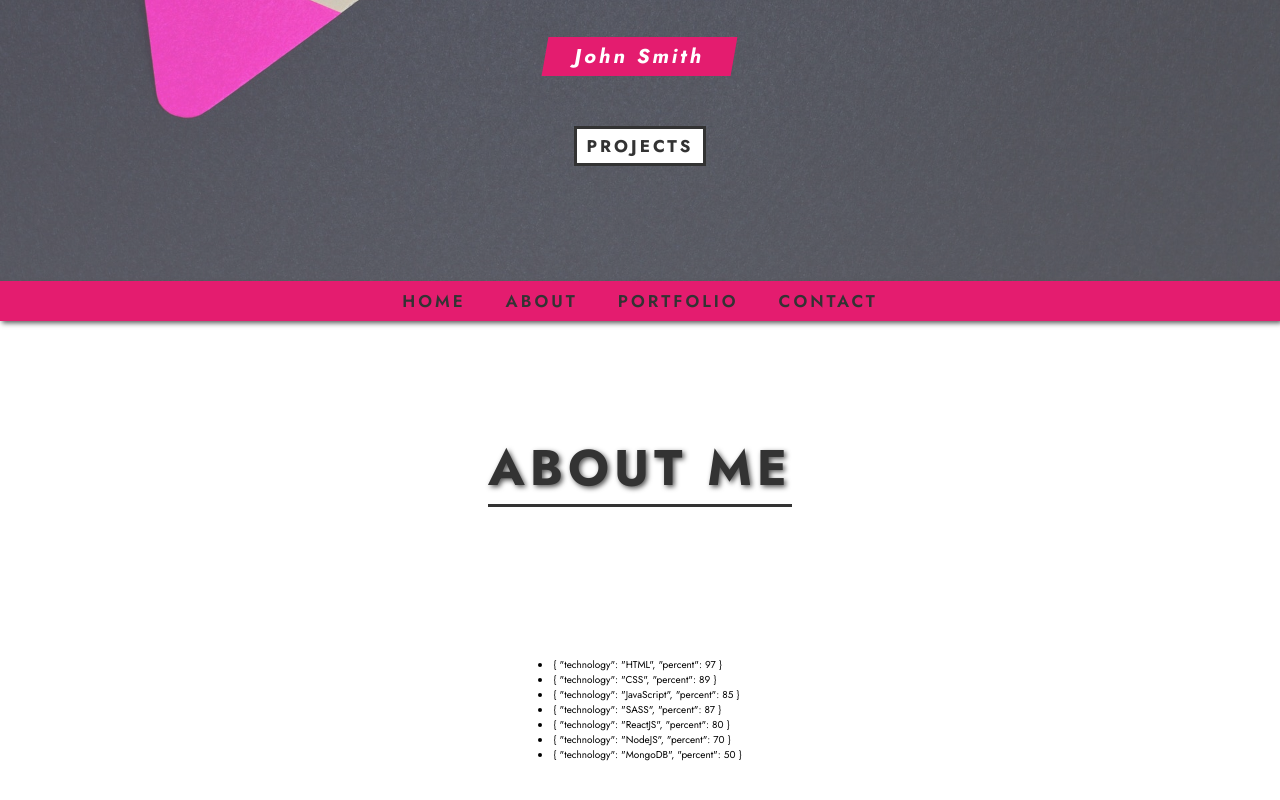
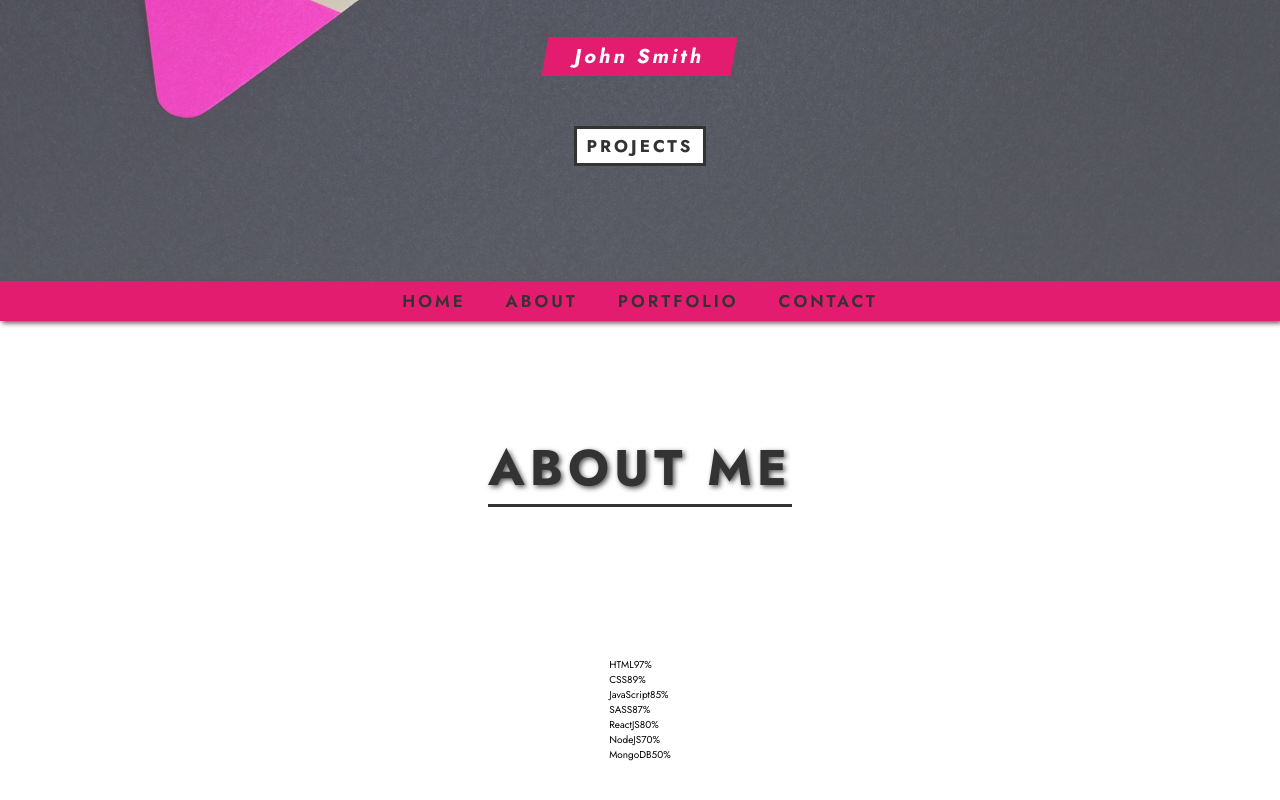
Before and after one commit to DiegoMutre/portfolio-design-react, a React (Create React App) app: page / in a window 1280 px wide. Shown: the part 519-1319 px from the top of the page. Built offline with nearby package versions, Linux system fonts and the light colour scheme.

Commit message:
Create ProgressBar component

```diff
--- /dev/null
+++ b/src/components/About/ProgressBar.jsx
@@ -0,0 +1,17 @@
+import PropTypes from "prop-types";
+
+export const ProgressBar = ({ skill }) => {
+    return (
+        <div className="progress-bar">
+            <p className="progress-text">
+                {skill.technology}
+                <span>{skill.percent}</span>%
+            </p>
+            <div className="progress-percent"></div>
+        </div>
+    );
+};
+
+ProgressBar.propTypes = {
+    skill: PropTypes.object.isRequired,
+};
--- a/src/components/About/ProgressBarsWrapper.jsx
+++ b/src/components/About/ProgressBarsWrapper.jsx
@@ -1,3 +1,5 @@
+import { ProgressBar } from "./ProgressBar";
+
 const skills = [
     {
         technology: "HTML",
@@ -33,8 +35,7 @@ export const ProgressBarsWrapper = () => {
     return (
         <div className="progress-bars-wrapper">
             {skills.map(skill => (
-                // TODO : Show each skill in a component here
-                <li>{JSON.stringify(skill, null, 2)}</li>
+                <ProgressBar key={skill.technology} skill={skill} />
             ))}
         </div>
     );
```
